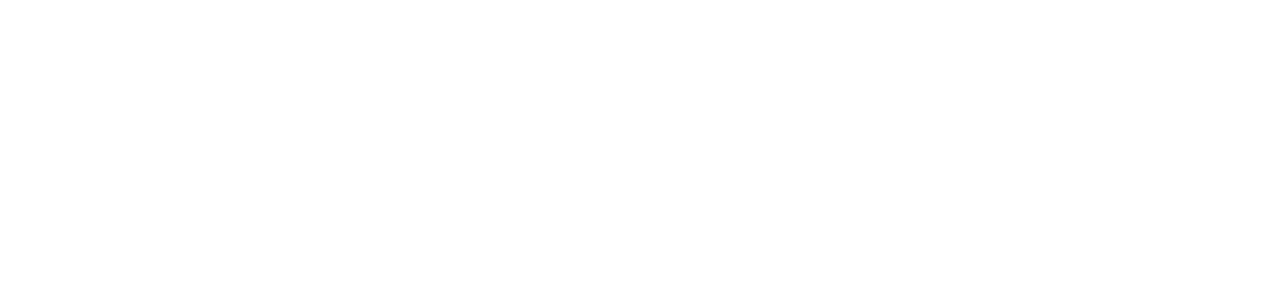
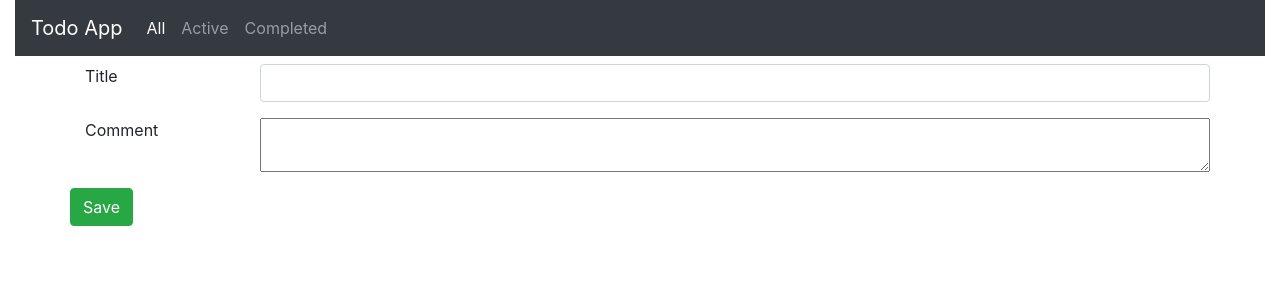
Before and after one commit to Mohamed-ak/todoApp, a React (Create React App) app: page / in a window 1280 px wide. Shown: the top 300 px of the page. Built offline with nearby package versions, Linux system fonts and the light colour scheme.

Commit message:
Renders the UI.

```diff
--- a/src/App.js
+++ b/src/App.js
@@ -1,8 +1,14 @@
 import React from 'react';
+import NavBar from './components/navbar';
+import NewTodo from './containers/newTodo';
+import ConnectedTodoList from './containers/visibleTodoList';
 function App() {
   return (
-    <>
-    </>
+    <div className="container-fluid">
+      <NavBar />
+      <NewTodo />
+      <ConnectedTodoList />
+    </div>
   );
 }
 
--- /dev/null
+++ b/src/customStyle.css
@@ -0,0 +1,6 @@
+.list-group{
+    max-height: 400px;
+    margin-bottom: 10px;
+    overflow:scroll;
+    -webkit-overflow-scrolling: touch;
+}
--- a/src/index.js
+++ b/src/index.js
@@ -5,6 +5,7 @@
 import todoApp from './reducers';
 import App from './App';
 import 'bootstrap/dist/css/bootstrap.min.css';
+import './customStyle.css'
 
 const store = createStore(todoApp);
 
```
